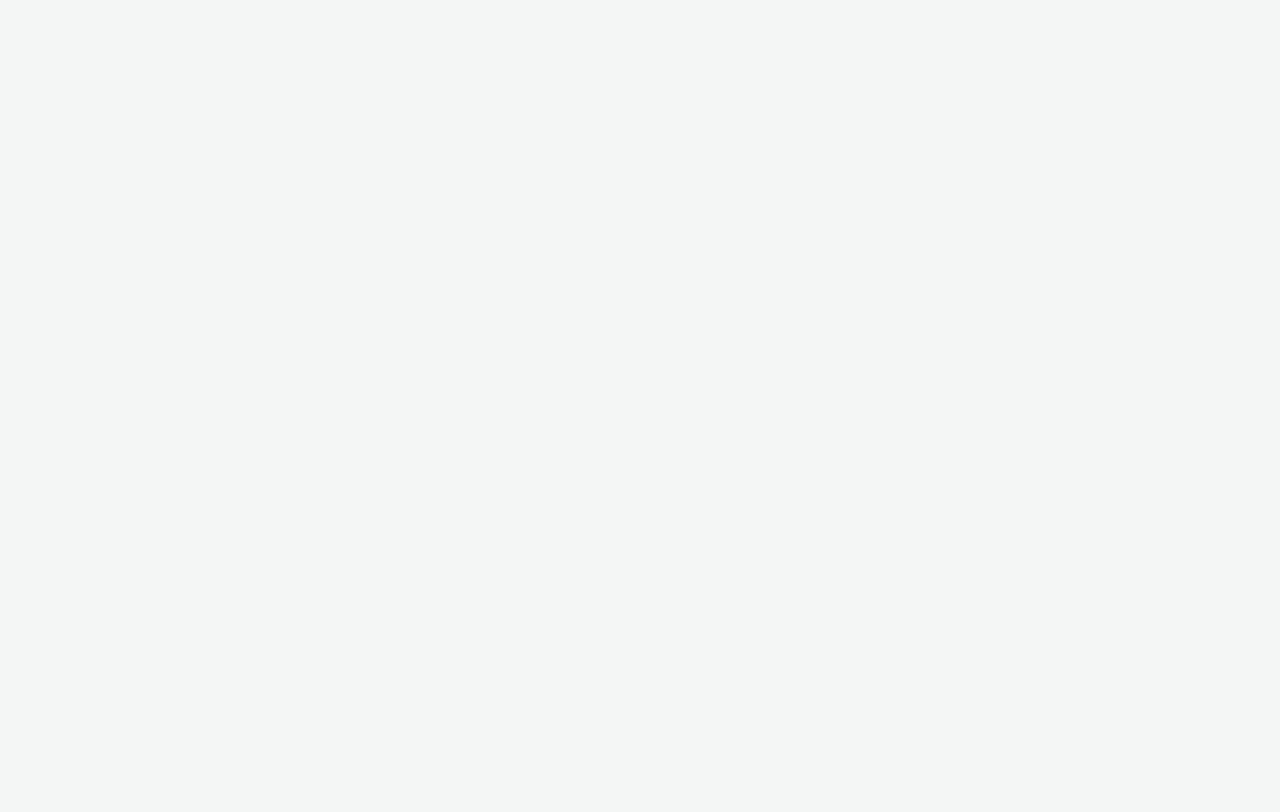
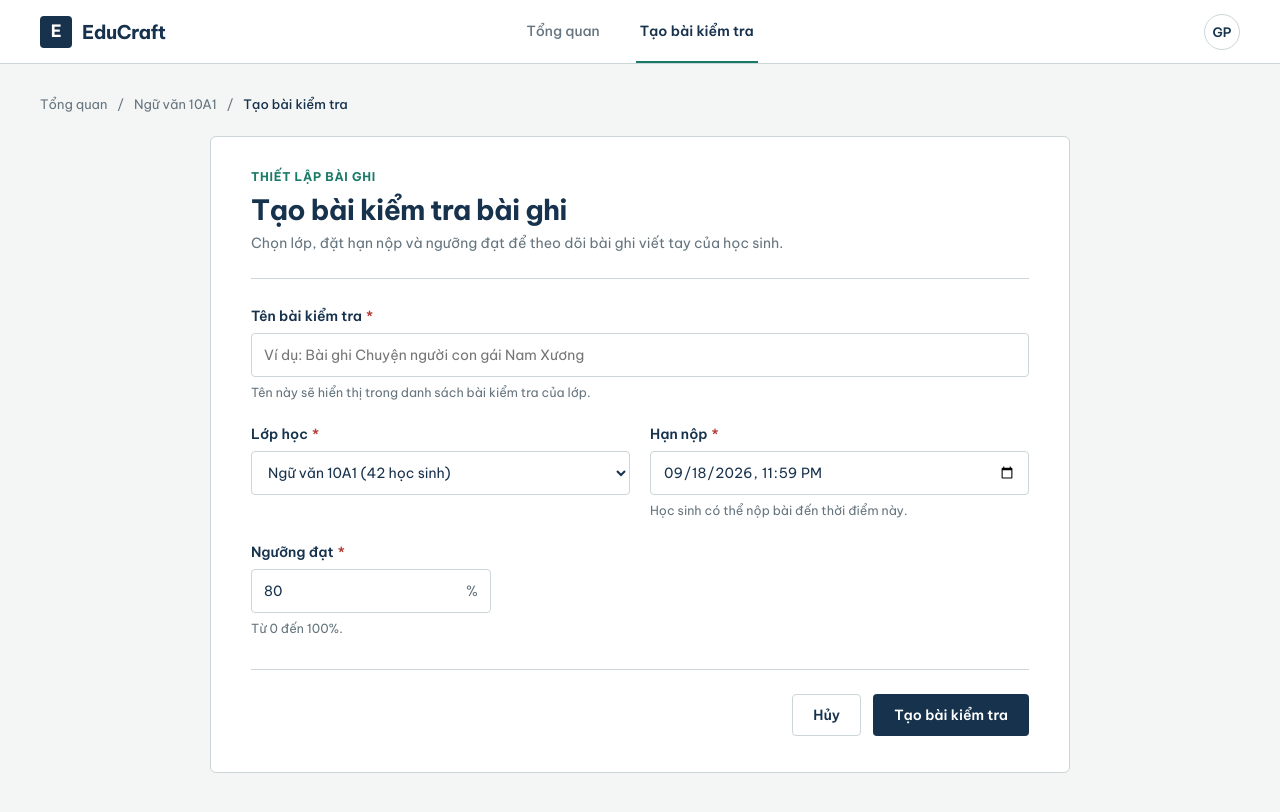
Before and after one commit to LeNguyenGiaPhuc/educraft, a React (Vite) app in the folder frontend/: page /assignments/new in a window 1280 px wide. Before the commit this address had no page. Shown: the top 812 px of the page. Built offline with nearby package versions, Linux system fonts and the light colour scheme.

Commit message:
feat(frontend): support class-independent assignment creation

```diff
--- a/frontend/src/App.jsx
+++ b/frontend/src/App.jsx
@@ -14,6 +14,7 @@ function App() {
       <Routes>
         <Route element={<AppShell />}>
           <Route index element={<DashboardPage />} />
+          <Route path="/assignments/new" element={<CreateAssignmentPage />} />
           <Route
             path="/classes/:classId"
             element={<ClassDetailPage />}
--- a/frontend/src/components/AppShell.jsx
+++ b/frontend/src/components/AppShell.jsx
@@ -20,12 +20,9 @@ function AppShell() {
             <NavLink className={navigationClassName} end to="/">
               Tổng quan
             </NavLink>
-            <NavLink className={navigationClassName} end to="/classes/10A1">
-              Lớp học
-            </NavLink>
             <NavLink
               className={navigationClassName}
-              to="/classes/10A1/assignments/new"
+              to="/assignments/new"
             >
               Tạo bài kiểm tra
             </NavLink>
--- a/frontend/src/pages/CreateAssignmentPage.jsx
+++ b/frontend/src/pages/CreateAssignmentPage.jsx
@@ -3,6 +3,7 @@ import { Link, useParams } from 'react-router-dom'
 
 import PageErrorState from '../components/PageErrorState.jsx'
 import { getClassDetailSnapshot } from '../data/mockClassDetail.js'
+import { getTeacherClasses } from '../data/mockClassStore.js'
 import {
   getAssignmentClassOptions,
   getDefaultAssignmentForm,
@@ -39,7 +40,7 @@ function FieldError({ id, message }) {
 function FormBreadcrumb({ classroom }) {
   return (
     <nav className="breadcrumb" aria-label="Đường dẫn trang">
-      <Link to="/">Lớp học</Link>
+      <Link to="/">Tổng quan</Link>
       <span aria-hidden="true">/</span>
       <Link to={`/classes/${classroom.id}`}>{classroom.name}</Link>
       <span aria-hidden="true">/</span>
@@ -261,11 +262,16 @@ function CreateAssignmentWorkspace({ classId, classroom }) {
   }
 
   function handleCreateAnother() {
-    setForm(getDefaultAssignmentForm(classId))
+    setForm(getDefaultAssignmentForm(form.classId))
     setErrors({})
     setSubmission({ status: 'idle' })
   }
 
+  const selectedClassroomSnapshot = getClassDetailSnapshot(form.classId)
+  const selectedClassroom =
+    selectedClassroomSnapshot.status === 'success'
+      ? selectedClassroomSnapshot.data
+      : classroom
   const successClassroomSnapshot =
     submission.status === 'success'
       ? getClassDetailSnapshot(submission.data.classId)
@@ -277,7 +283,7 @@ function CreateAssignmentWorkspace({ classId, classroom }) {
 
   return (
     <>
-      <FormBreadcrumb classroom={classroom} />
+      <FormBreadcrumb classroom={selectedClassroom} />
 
       {submission.status === 'success' ? (
         <AssignmentSuccess
@@ -287,7 +293,7 @@ function CreateAssignmentWorkspace({ classId, classroom }) {
         />
       ) : (
         <CreateAssignmentForm
-          classroom={classroom}
+          classroom={selectedClassroom}
           errors={errors}
           form={form}
           onChange={handleChange}
@@ -300,8 +306,14 @@ function CreateAssignmentWorkspace({ classId, classroom }) {
 }
 
 function CreateAssignmentPage() {
-  const { classId = '10A1' } = useParams()
-  const snapshot = getClassDetailSnapshot(classId)
+  const { classId: routeClassId } = useParams()
+  const initialClassId = routeClassId ?? getTeacherClasses()[0]?.id
+  const snapshot = initialClassId
+    ? getClassDetailSnapshot(initialClassId)
+    : {
+        status: 'error',
+        message: 'Chưa có lớp học để tạo bài kiểm tra.',
+      }
 
   if (snapshot.status === 'error') {
     return <CreateAssignmentError message={snapshot.message} />
@@ -311,8 +323,8 @@ function CreateAssignmentPage() {
     <main className="page-content assignment-page">
       <div className="page-container">
         <CreateAssignmentWorkspace
-          key={classId}
-          classId={classId}
+          key={initialClassId ?? 'no-class'}
+          classId={initialClassId}
           classroom={snapshot.data}
         />
       </div>
--- a/frontend/src/pages/DashboardPage.jsx
+++ b/frontend/src/pages/DashboardPage.jsx
@@ -23,7 +23,7 @@ function DashboardHeading({ manageOpen, onManage }) {
         <button className="button button-outline" type="button" onClick={onManage}>
           {manageOpen ? 'Đóng quản lý' : 'Quản lý lớp'}
         </button>
-        <Link className="button button-primary" to="/classes/10A1/assignments/new">
+        <Link className="button button-primary" to="/assignments/new">
           Tạo bài kiểm tra
         </Link>
       </div>
```
